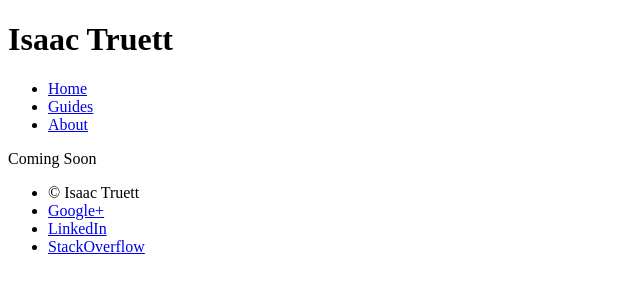
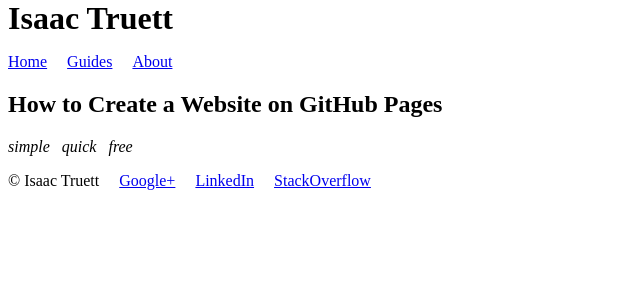
Before and after one commit to itruett/isaac.truett.info, a Jekyll site: the page built from how/to-create-a-website-on-github-pages.html, in a window 1280 px wide. Shown: the top 300 px of the page, without its empty margins (0-640 px from the left). Built offline with Jekyll 4.4.1, drawn with Linux system fonts in a browser that asks for light colours.

Commit message:
Beginning to working on designing the guide pages.

```diff
--- a/how/to-create-a-website-on-github-pages.html
+++ b/how/to-create-a-website-on-github-pages.html
@@ -4,7 +4,15 @@ description: A detailed guide for creating a simple website using GitHub Pages a
 layout: default
 categories: guide
 permalink: how/to/create-a-website-on-github-pages
+values: [simple, quick, free]
 ---
 <main>
-	<p>Coming Soon</p>
+	<header>
+		<h2>{{ page.title }}</h2>
+		<ul class=values>
+{% for value in page.values %}
+			<li>{{ value }}</li>
+{% endfor %}
+		</ul>
+	</header>
 </main>
--- a/s.css
+++ b/s.css
@@ -1,8 +1,35 @@
+---
+---
+html, body {
+	margin: 0;
+	padding: 0;
+	width: 100%;
+	height: 100%;
+}
+body>header, body>main, body>footer {
+	margin-left: 0.5em;
+}
+
+.page-header {
+}
+h1 {
+	margin: 0;
+	padding: 0;
+}
 h1 a {
 	text-decoration: none;
 	color: #000;
 }
 
+ol, ul {
+	padding-left: 2em;
+}
+
+figure {
+	margin: 16px;
+}
+
+/* posts and pages */
 .post-list dt {
 	font-weight: bold;
 }
@@ -19,3 +46,20 @@ h1 a {
 	font-style: italic;
 	margin-top: -1em;
 }
+
+ul.values {
+	font-style: italic;
+}
+
+nav ul, footer ul, ul.values {
+	list-style-type: none;
+	padding: 0;
+
+}
+nav li, footer li, ul.values li {
+	display: inline-block;
+	margin-right: 1em;
+}
+ul.values li {
+	margin-right: 0.5em;
+}
```
